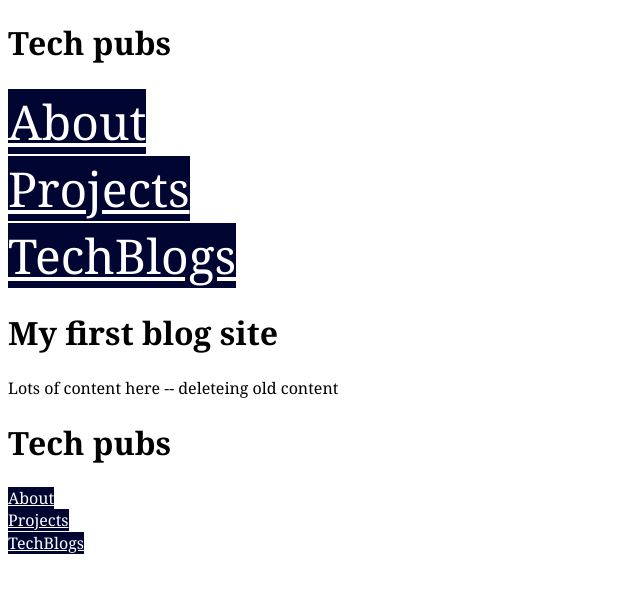
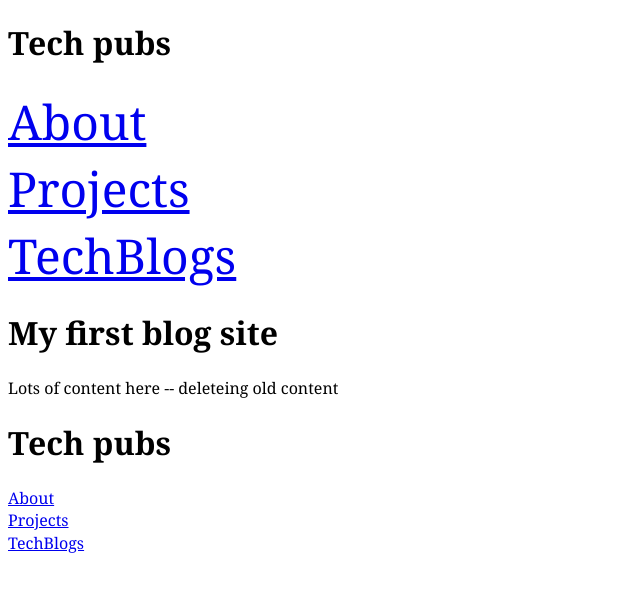
Before and after one commit to manishjindal/manishjindal.github.io, a Jekyll site: the page built from index.html, in a window 1280 px wide. Shown: the top 593 px of the page, without its empty margins (0-640 px from the left). Built offline with Jekyll 4.4.1, drawn with Linux system fonts in a browser that asks for light colours.

Commit message:
nav changes

```diff
--- a/_includes/nav.html
+++ b/_includes/nav.html
@@ -1,7 +1,7 @@
 <nav>
 	<ul class="nav {{include.navclass}}">
-		<li> <a href="{{site.baseurl}}/index.html" class="{% if page.url=='/index.html' %}{% endif %}current"> About </a></li>
-		<li> <a href="{{site.baseurl}}/projects.html" class="{% if page.url=='/projects.html' %}{% endif %}current"> Projects </a></li>
-		<li> <a href="{{site.baseurl}}/techblogs.html" class="{% if page.url=='/techblogs.html' %}{% endif %}current"> TechBlogs </a></li>
+		<li> <a href="{{site.baseurl}}/index.html" class="{% if page.url=='/index.html' %}current{% endif %}"> About </a></li>
+		<li> <a href="{{site.baseurl}}/projects.html" class="{% if page.url=='/projects.html' %}current{% endif %}"> Projects </a></li>
+		<li> <a href="{{site.baseurl}}/techblogs.html" class="{% if page.url=='/techblogs.html' %}current{% endif %}"> TechBlogs </a></li>
 	</ul>
 </nav>
```
